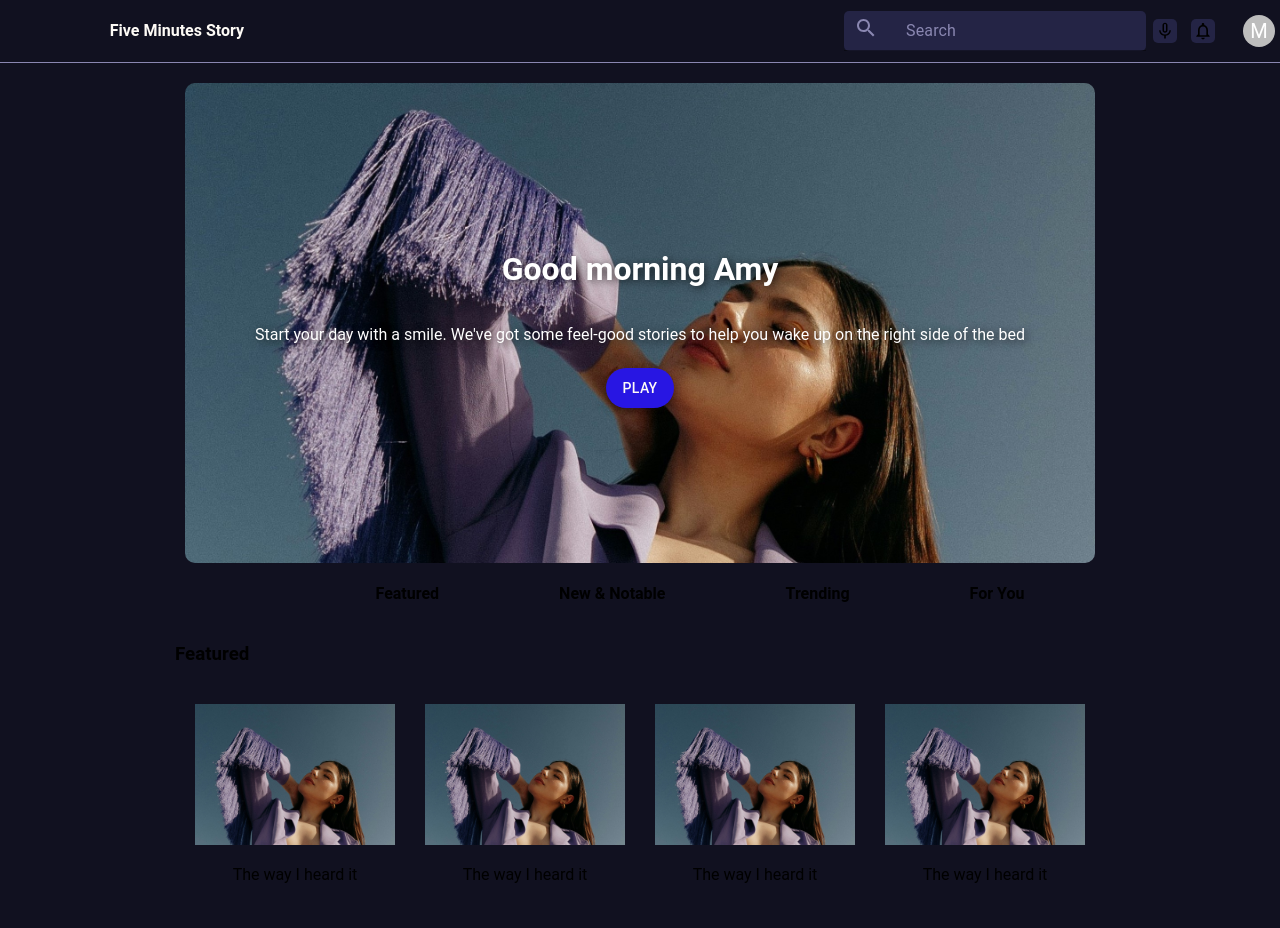
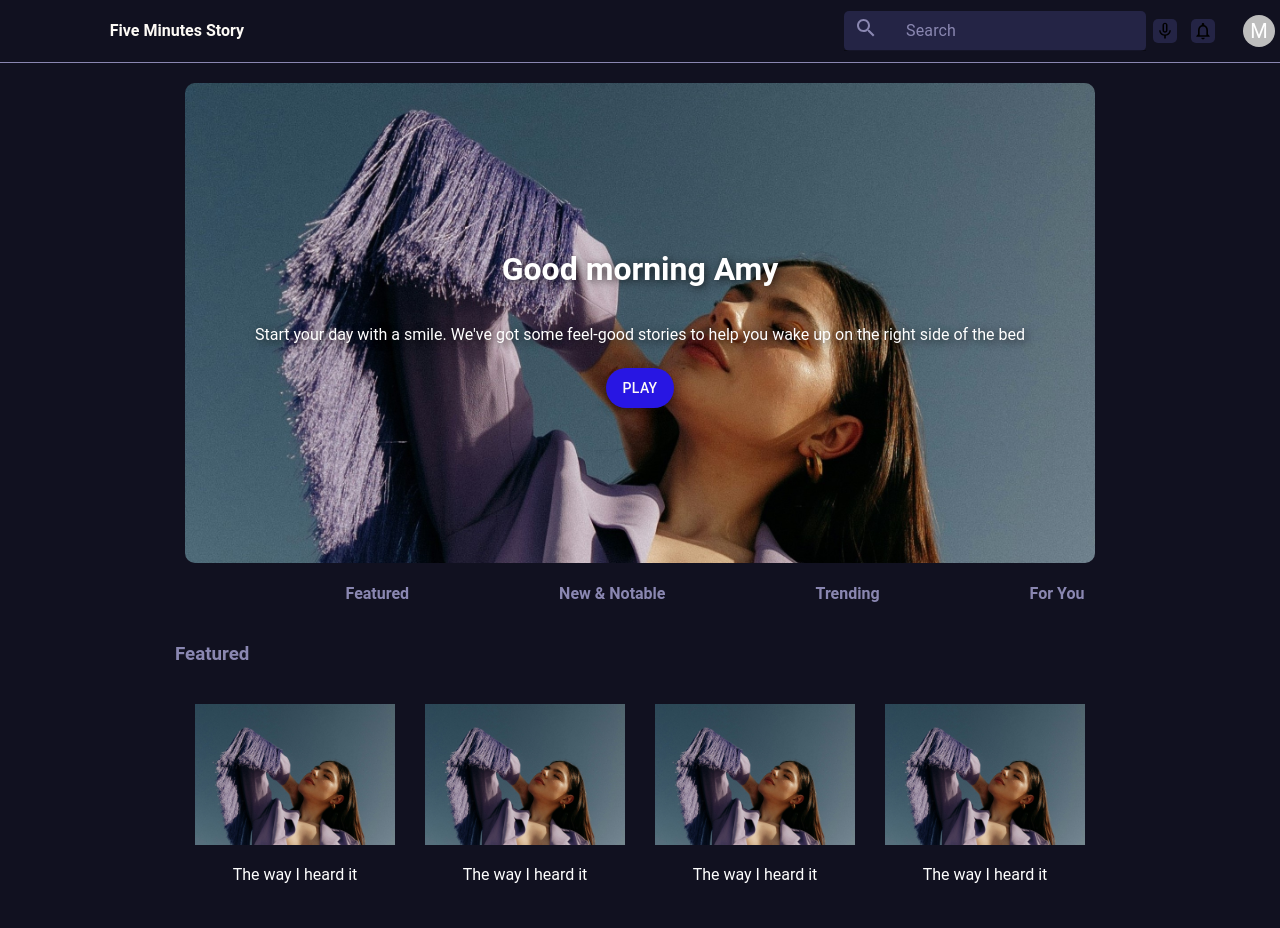
Before and after one commit to Byadiso/fiveminutesstory, a React (Create React App) app: page / in a window 1280 px wide. Shown: the top 928 px of the page. Built offline with nearby package versions, Linux system fonts and the light colour scheme; no server answers.

Commit message:
Fixing landing  style

```diff
--- a/src/Style/LandingPage.css
+++ b/src/Style/LandingPage.css
@@ -7,7 +7,6 @@
     --WeakBackgroundColor: #242445;
     --BackgroundColor: #111120;
     --TextColor: #8A87B1;
-
 }
 
 /* all styles  ---------------------------*/
@@ -44,14 +43,15 @@ body {
 .Category_list {
     display: flex;
     flex-direction: row;
-    align-items: flex-start;
+    align-items: start;
     justify-content: flex-start;
+
+
 }
 
 .Category_list h4 {
-    align-self: flex-start;
-    margin-left: 120px;
-
+    margin-left: 150px;
+    color: var(--TextColor);
 
 }
 
@@ -65,6 +65,7 @@ body {
     padding: 7px;
     margin: 5px;
     border-radius: 5px;
+    color: var(--TextColor);
 }
 
 .Main_stories {
@@ -74,6 +75,13 @@ body {
     justify-content: center;
 }
 
+.Main_stories h3 {
+    color: var(--TextColor);
+}
+
+.Story-Item p {
+    color: white;
+}
 
 
 /* for responsiveness  mobile*/
```
Also changed, not shown: 1 other file (tests, documents, lock files or other folders).
